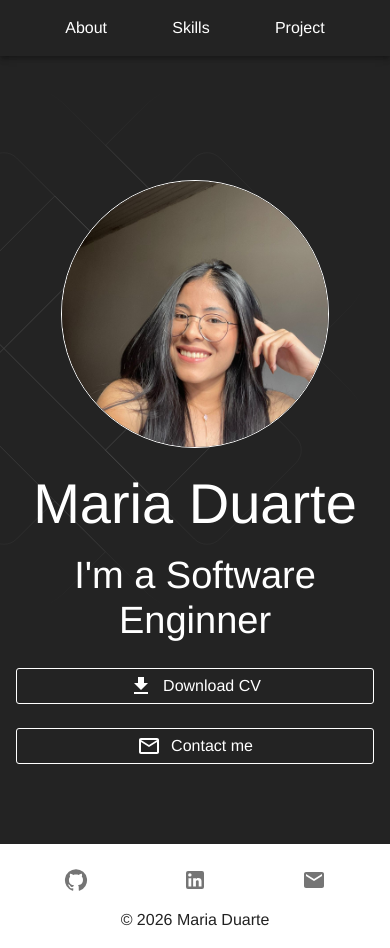
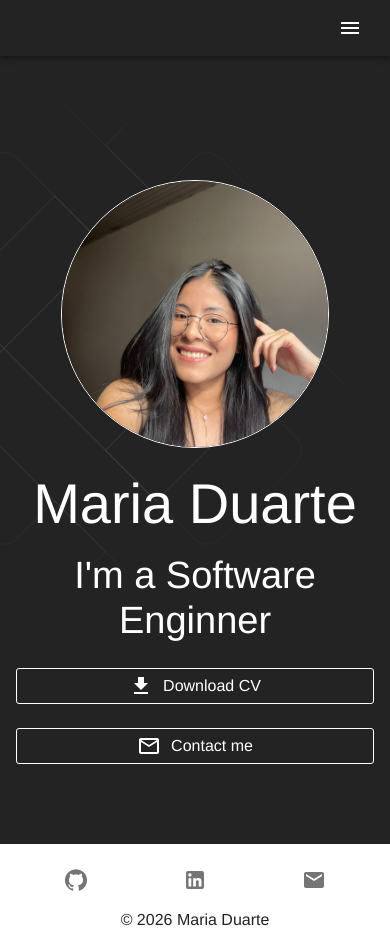
Before and after one commit to duartemariaa/my-portfolio, a React (Vite) app: page / in a window 390 px wide. Built offline with nearby package versions, Linux system fonts and the light colour scheme.

Commit message:
feat: add mobile navbar

```diff
--- a/src/components/NavBar/NavBar.tsx
+++ b/src/components/NavBar/NavBar.tsx
@@ -1,23 +1,102 @@
-import { AppBar, MenuItem, styled, Toolbar } from "@mui/material"
+import * as React from 'react';
+import { AppBar, IconButton, Menu, MenuItem, styled, Toolbar } from "@mui/material";
+import MenuIcon from '@mui/icons-material/Menu';
+import { Box } from '@mui/system';
+
+export const StyledNavLink = styled("a")(() => ({
+    textDecoration: "none",
+    color: "inherit"
+}));
+
+export const StyledMobileToolbar = styled(Toolbar)(({ theme }) => ({
+    [theme.breakpoints.up('xs')]: {
+        display: "flex",
+        justifyContent: "end",
+    },
+    [theme.breakpoints.up('md')]: {
+        display: "none",
+    }
+}));
+
+export const StyledDesktopToolbar = styled(Toolbar)(({ theme }) => ({
+    [theme.breakpoints.up('xs')]: {
+        display: "none",
+    },
+    [theme.breakpoints.up('md')]: {
+        display: "flex",
+        justifyContent: "space-evenly",
+    }
+}));
 
 const NavBar = () => {
+    const [anchorEl, setAnchorEl] = React.useState<null | HTMLElement>(null);
 
-    const StyledToobar = styled(Toolbar)(() => ({
-        display: "flex",
-        justifyContent: "space-evenly",
-    }))
+    const handleMenu = (event: React.MouseEvent<HTMLElement>) => {
+        setAnchorEl(event.currentTarget);
+    };
+
+    const handleClose = () => {
+        setAnchorEl(null);
+    };
+
+    const handleSmoothScroll = (id: string) => {
+        const element = document.getElementById(id);
+        if(element){
+            element.scrollIntoView({behavior: "smooth"});
+            handleClose();
+        }
+    }
 
     return (
-        <>
+        <Box>
             <AppBar position="absolute">
-                <StyledToobar>
-                    <MenuItem>About</MenuItem>
-                    <MenuItem>Skills</MenuItem>
-                    <MenuItem>Project</MenuItem>
-                </StyledToobar>
+                <StyledMobileToolbar>
+                    <IconButton
+                        size="large"
+                        aria-label="account of current user"
+                        aria-controls="menu-appbar"
+                        aria-haspopup="true"
+                        onClick={handleMenu}
+                        color="inherit"
+                    >
+                        <MenuIcon/>
+                    </IconButton>
+                    <Menu id="menu-appbar"
+                        anchorEl={anchorEl}
+                        anchorOrigin={{
+                            vertical: 'top',
+                            horizontal: 'right',
+                        }}
+                        keepMounted
+                        open={Boolean(anchorEl)}
+                        onClose={handleClose}
+                    >
+                        <MenuItem onClick={() => handleSmoothScroll("about")}>
+                            <StyledNavLink>About</StyledNavLink>
+                        </MenuItem>
+                        <MenuItem onClick={() => handleSmoothScroll("skills")}>
+                            <StyledNavLink>Skills</StyledNavLink>
+                        </MenuItem>
+                        <MenuItem onClick={() => handleSmoothScroll("projects")}>
+                            <StyledNavLink>Projects</StyledNavLink>
+                        </MenuItem>
+                    </Menu>
+                </StyledMobileToolbar>
+
+                <StyledDesktopToolbar variant="regular">
+                    <MenuItem onClick={() => handleSmoothScroll("about")}>
+                        <StyledNavLink>About</StyledNavLink>
+                    </MenuItem>
+                    <MenuItem onClick={() => handleSmoothScroll("skills")}>
+                        <StyledNavLink>Skills</StyledNavLink>
+                    </MenuItem>
+                    <MenuItem onClick={() => handleSmoothScroll("projects")}>
+                        <StyledNavLink>Projects</StyledNavLink>
+                    </MenuItem>
+                </StyledDesktopToolbar>
             </AppBar>
-        </>
+        </Box>
     )
 }
 
-export default NavBar
+export default NavBar;
```
